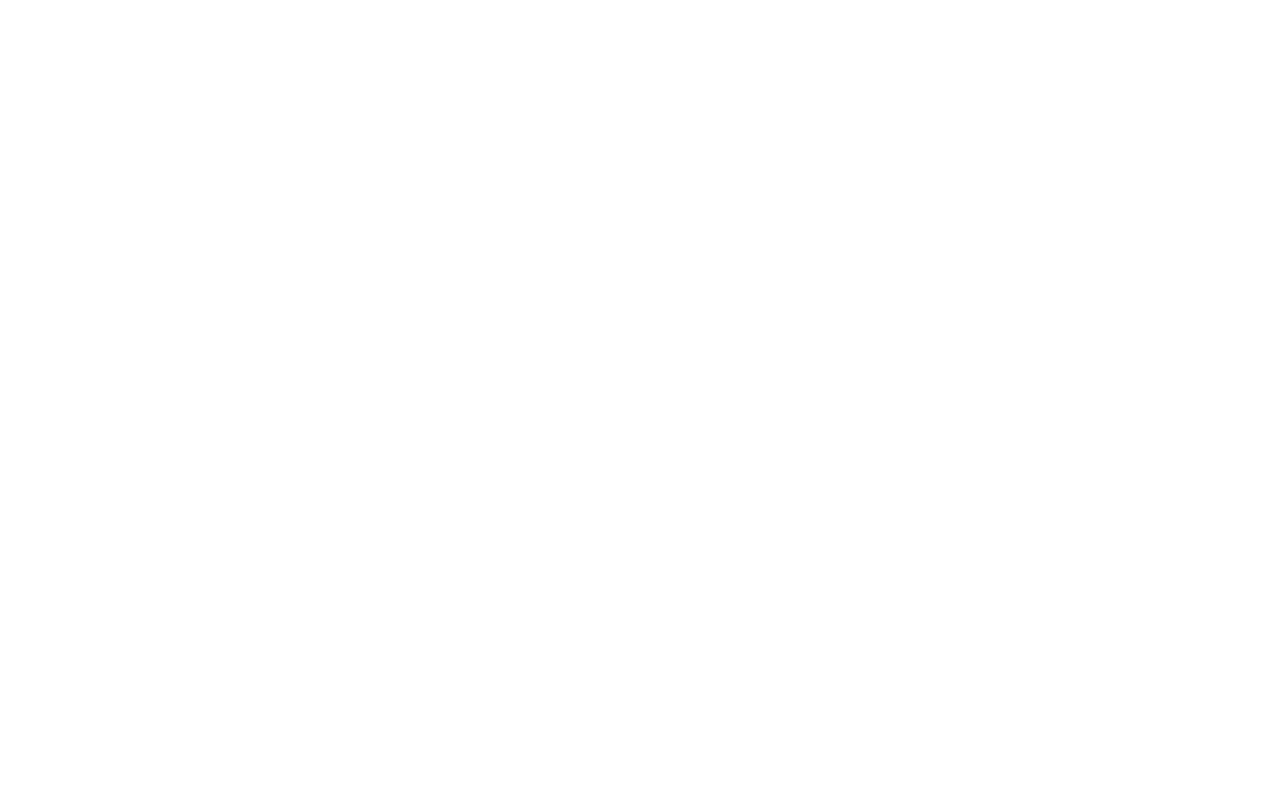
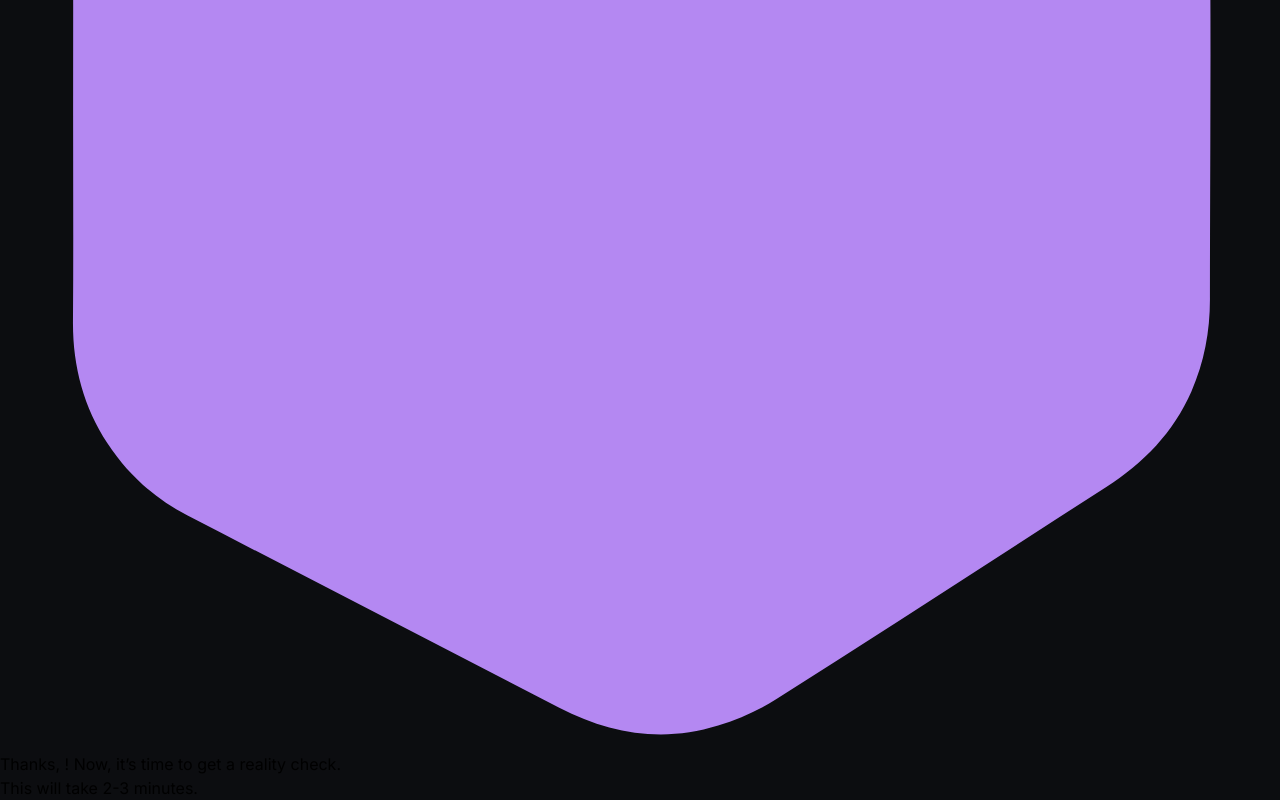
Before and after one commit to claralius/frontend-assessment, a Next.js app in the folder juicebox-frontend-assessment/: page /multistep-form/result in a window 1280 px wide. Before the commit this address had no page. Shown: the part 660-1460 px from the top of the page. Before the commit the page ends 800 px from the top, so only its background shows below. Built offline with nearby package versions, Linux system fonts and the light colour scheme.

Commit message:
feat: add structure results page

```diff
--- /dev/null
+++ b/juicebox-frontend-assessment/src/app/multistep-form/result/page.tsx
@@ -0,0 +1,28 @@
+import Navbar from '@/app/components/navbar/Navbar'
+import React from 'react'
+import Lottie from "lottie-react";
+import JB2G from "../../../assets/lottie/JB2G_Lottie.json";
+
+interface ResultProps{
+    name: string;
+}
+
+const ResultPage: React.FC<ResultProps> = ({name}) => {
+  return (
+    <div className="formpage-layout">
+      <Navbar></Navbar>
+      <section className="result-text-section">
+        <Lottie animationData={JB2G} className="lottie-animation" />
+        <h5 className="result-text">
+            Thanks, {name}! Now, it’s time to get a reality check.
+        </h5>
+        <h5>
+            This will take 2-3 minutes.
+        </h5>
+      </section>
+
+    </div>
+  )
+}
+
+export default ResultPage
--- /dev/null
+++ b/juicebox-frontend-assessment/src/app/multistep-form/result/result.scss
@@ -0,0 +1,33 @@
+@use "../../styles/modules/typography.scss";
+@use "../../styles/modules/sizes.scss" as sizes;
+
+body {
+    height: 100vh;
+    margin: 0;
+}
+
+.formpage-layout {
+    display: flex;
+    flex-direction: column;
+    justify-content: space-between;
+    height: 100%;
+}
+
+.result-text-section{
+    display: flex;
+    flex-direction: column;
+    align-items: center;
+    height: 100%;
+    justify-content: center;
+    padding: 24px 20px;
+    gap: 32px;
+
+    .lottie-animation{
+        width: 29px;
+        height: auto;
+    }
+
+    .result-text{
+        color: white;
+    }
+}
```
